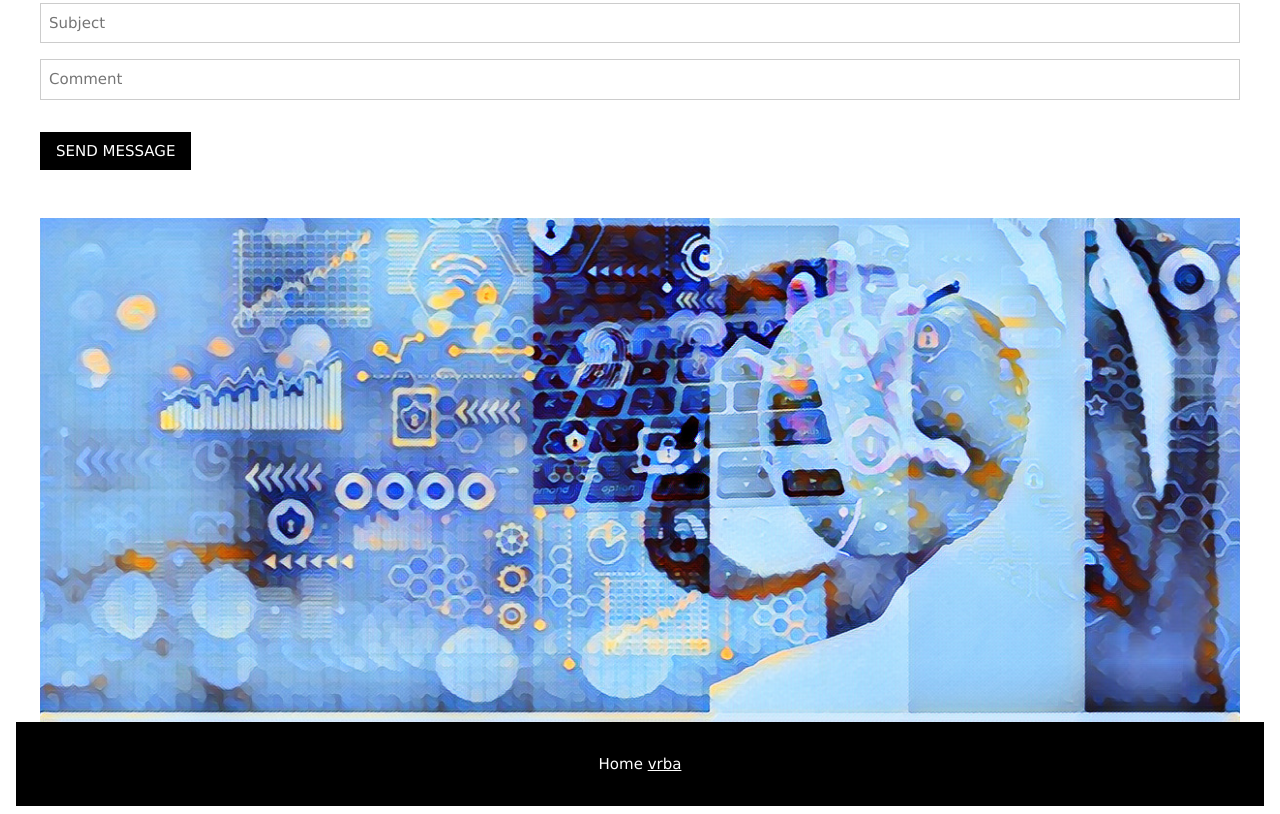
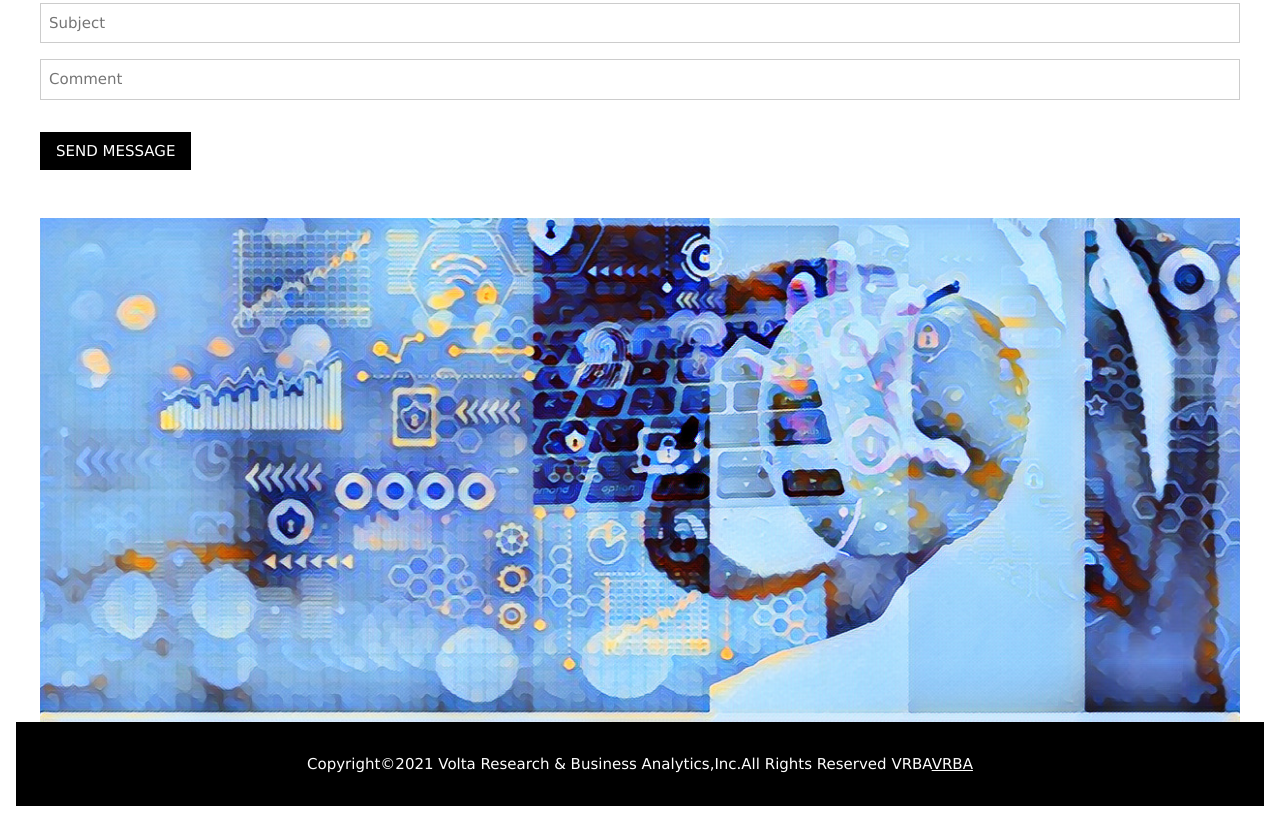
Before and after one commit to voltaanalytics/voltaanalytics.github.io, a plain HTML site: page index.html in a window 1280 px wide. Shown: the part 2695-3509 px from the top of the page. Drawn offline with nearby package versions, Linux system fonts and the light colour scheme.

Commit message:
Update index.html

```diff
--- a/index.html
+++ b/index.html
@@ -137,7 +137,7 @@
 
 <!-- Footer -->
 <footer class="w3-center w3-black w3-padding-16">
-  <p>Home <a href="https://voltaanalytics.github.io" title="VRBA" target="_blank" class="w3-hover-text-green">vrba</a></p>
+  <p>Copyright©2021 Volta Research & Business Analytics,Inc.All Rights Reserved VRBA<a href="https://voltaanalytics.github.io" title="VRBA" target="_blank" class="w3-hover-text-green">VRBA</a></p>
 </footer>
 
 </body>
```
